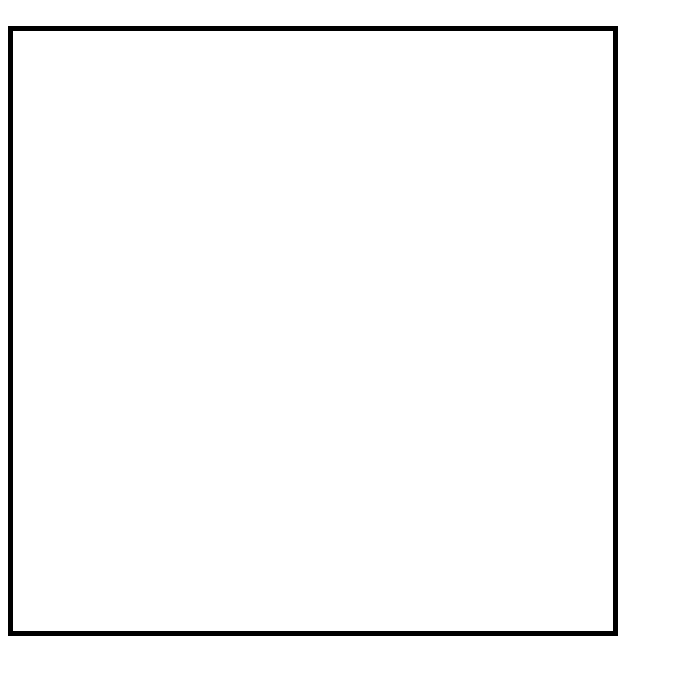
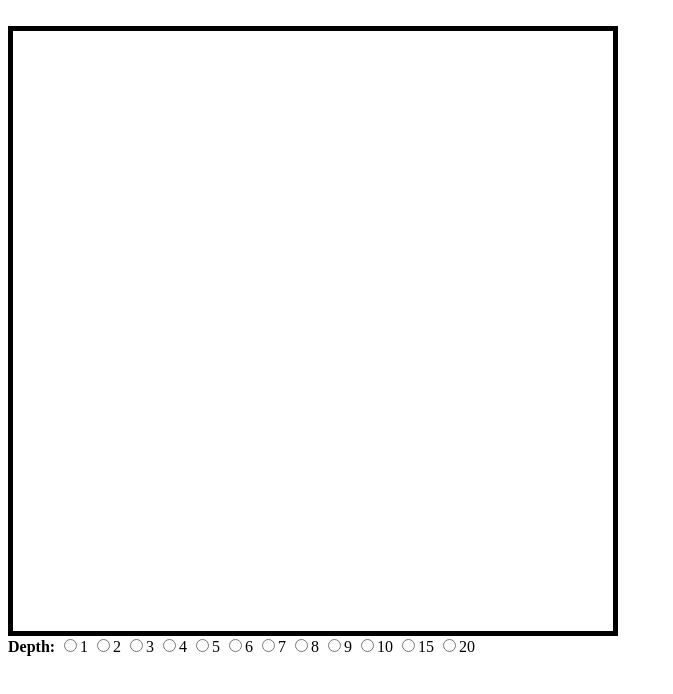
Before and after one commit to ibdimock/chaos-and-fractals, a plain HTML site: page index.html in a window 1280 px wide. Shown: the whole page, without its empty margins (0-673 px from the left). Drawn offline with Linux system fonts and the light colour scheme.

Commit message:
Depth Selector

```diff
--- a/gasket.js
+++ b/gasket.js
@@ -1,7 +1,14 @@
-function drawGasket() {
+function drawGasket(depth) {
 	var gask = document.getElementById("gasket");
 	var ctx = gask.getContext("2d");
-	var depth = 18;
+	ctx.clearRect(0,0,600,600);
+	//var depth_radios = document.getElementsByName("depth");
+	// var depth;
+	// for(var i = 0; i < depth_radios.length; i++) {
+		// if(depth_radios[i].type === 'radio' && radios[i].checked) {
+			// depth = depth_radios[i].value;
+		// }
+	// }
 
 	var layers = new Array(depth);
 	var c01 = makeCircle(300, 150, 129.903, 1);
--- a/index.html
+++ b/index.html
@@ -1,9 +1,25 @@
 <html>
 <head>
-<script src="gasket.js"></script>
+	<script src="gasket.js"></script>
 </head>
+<body>
 <br/>
-<canvas id="gasket" width="600" height="600"
-    style="border:5px solid #000000;" onclick="drawGasket()">
-</canvas>
+	<canvas id="gasket" width="600" height="600"
+		style="border:5px solid #000000">
+	</canvas>
+	<br/>
+	<b>Depth:</b>
+		<input type="radio" name="depth" id="depth_1" onclick="drawGasket(1)"/>1
+		<input type="radio" name="depth" id="depth_2" onclick="drawGasket(2)"/>2
+		<input type="radio" name="depth" id="depth_3" onclick="drawGasket(3)"/>3
+		<input type="radio" name="depth" id="depth_4" onclick="drawGasket(4)"/>4
+		<input type="radio" name="depth" id="depth_5" onclick="drawGasket(5)"/>5
+		<input type="radio" name="depth" id="depth_6" onclick="drawGasket(6)"/>6
+		<input type="radio" name="depth" id="depth_7" onclick="drawGasket(7)"/>7
+		<input type="radio" name="depth" id="depth_8" onclick="drawGasket(8)"/>8
+		<input type="radio" name="depth" id="depth_9" onclick="drawGasket(9)"/>9
+		<input type="radio" name="depth" id="depth_10" onclick="drawGasket(10)"/>10
+		<input type="radio" name="depth" id="depth_15" onclick="drawGasket(15)"/>15
+		<input type="radio" name="depth" id="depth_20" onclick="drawGasket(20)"/>20
+</body>
 </html>
```
